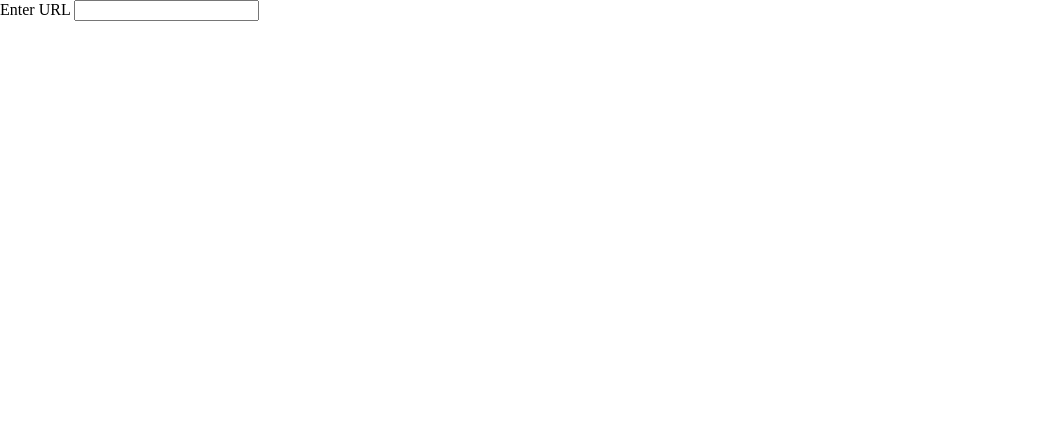
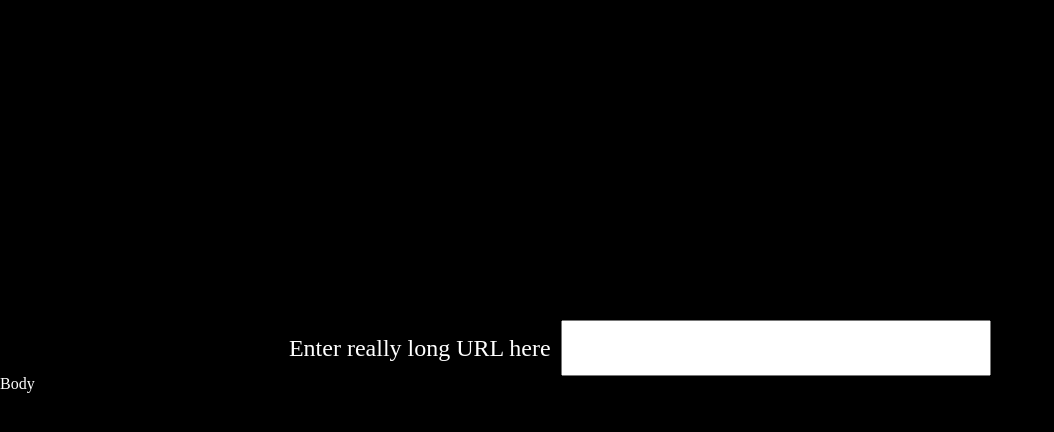
Before and after one commit to maiastone/jet-fuel, a website: page public/index.html in a window 1280 px wide. Shown: the whole page, without its empty margins (0-1054 px from the left). Drawn offline with Linux system fonts and the light colour scheme.

```diff
--- a/index.html
+++ b/public/index.html
@@ -9,8 +9,11 @@
     <title>Jet Fuel</title>
   </head>
   <body>
-    <label>Enter URL</label>
-    <input type='text'></input>
+    <main class='input-container'>
+      <label>Enter really long URL here</label>
+      <input type='text'></input>
+    </main>
+    <div class='url-display'>Body</div>
 
   </body>
 </html>
--- /dev/null
+++ b/public/styles.css
@@ -0,0 +1,19 @@
+body {
+  background-color: black;
+  color: white;
+}
+input {
+  width: 33%;
+  height: 50px;
+}
+label {
+  padding-right: 10px;
+  font-size: 1.5em;
+}
+.input-container {
+  display: flex;
+  justify-content: center;
+  align-items: center;
+  width: 100%;
+  margin-top: 25%;
+}
```
Also changed, not shown: app.js (+12 -1 lines), public/reset.css (renamed from reset.css), styles.css (deleted).
